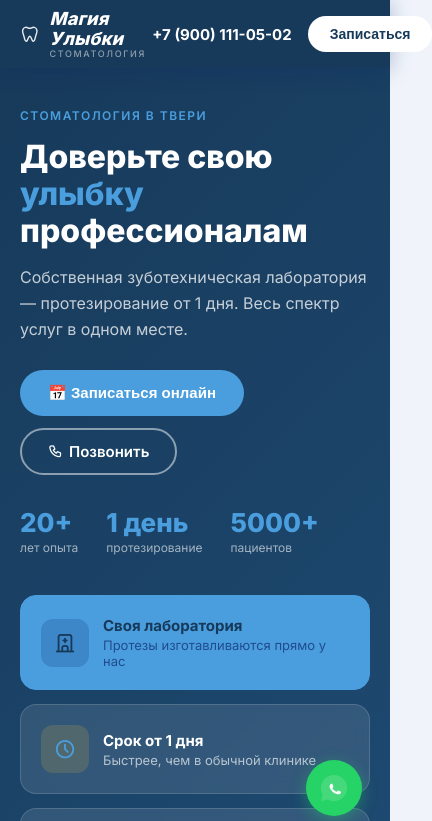
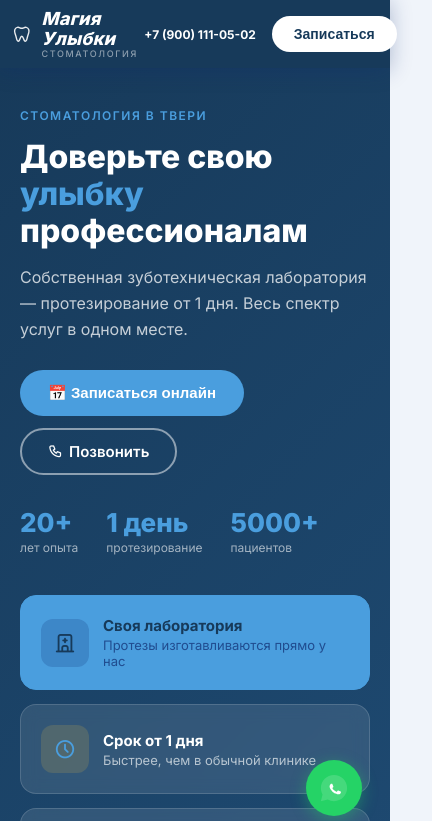
Before and after one commit to Mokush7/Magiya_ulibki, a plain HTML site: page index.html in a window 390 px wide. Shown: the top 821 px of the page, 432 px wide, since content can reach past the window. Drawn offline with Linux system fonts and the light colour scheme.

Commit message:
Мобильная шапка: меньше шрифт телефона
font-size 12px на .nav-phone при ширине < 900px

Co-Authored-By: Claude Sonnet 4.6 <noreply@anthropic.com>
Claude-Session: https://claude.ai/code/session_0129xeZbuhtoN271zAXqkNjr

```diff
--- a/index.html
+++ b/index.html
@@ -291,7 +291,8 @@
       .why-grid, .cases-grid, .team-grid, .reviews-grid { grid-template-columns: 1fr; }
       .nav-links { display: none; }
       .section { padding: 48px 20px; }
-      .nav { padding: 0 20px; }
+      .nav { padding: 0 12px; }
+      .nav-phone { font-size: 12px; }
       .footer { flex-direction: column; text-align: center; padding: 24px 20px; }
       body { cursor: auto; }
       a, button, [onclick] { cursor: pointer; }
```
